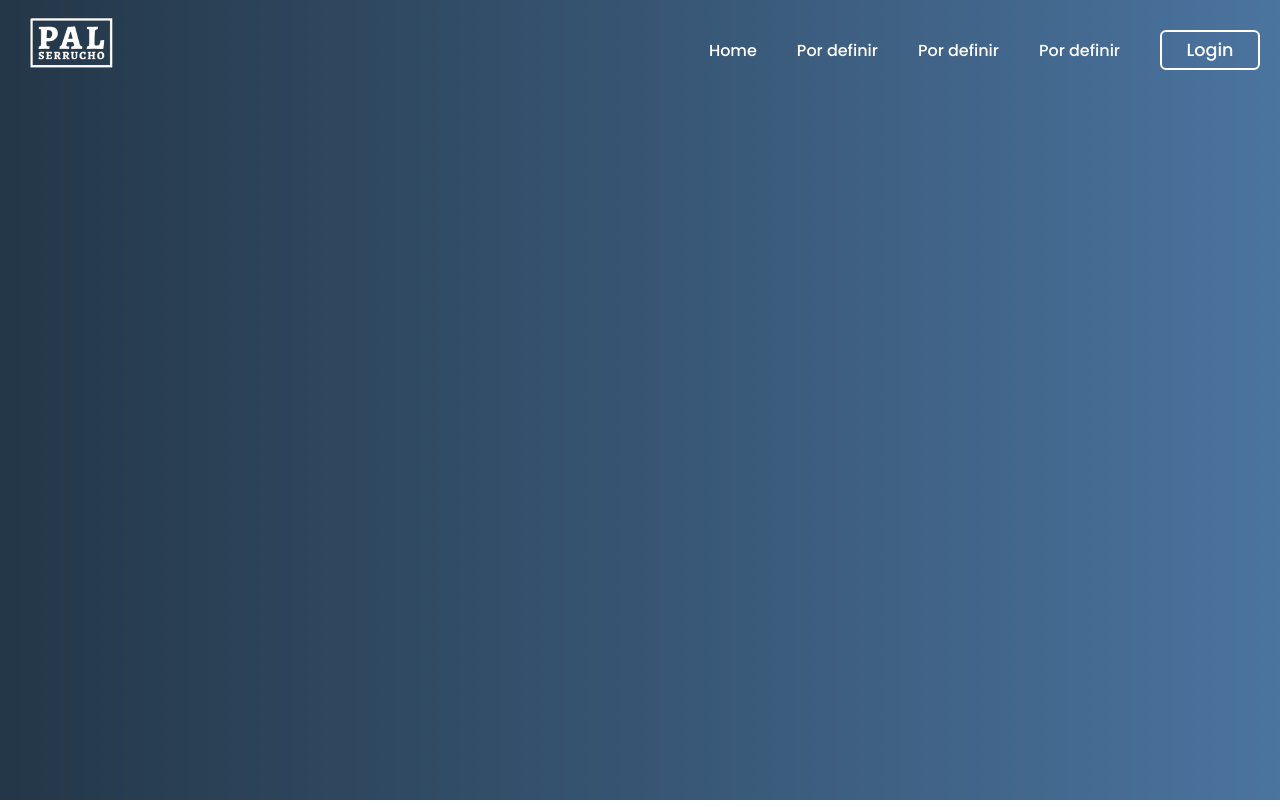
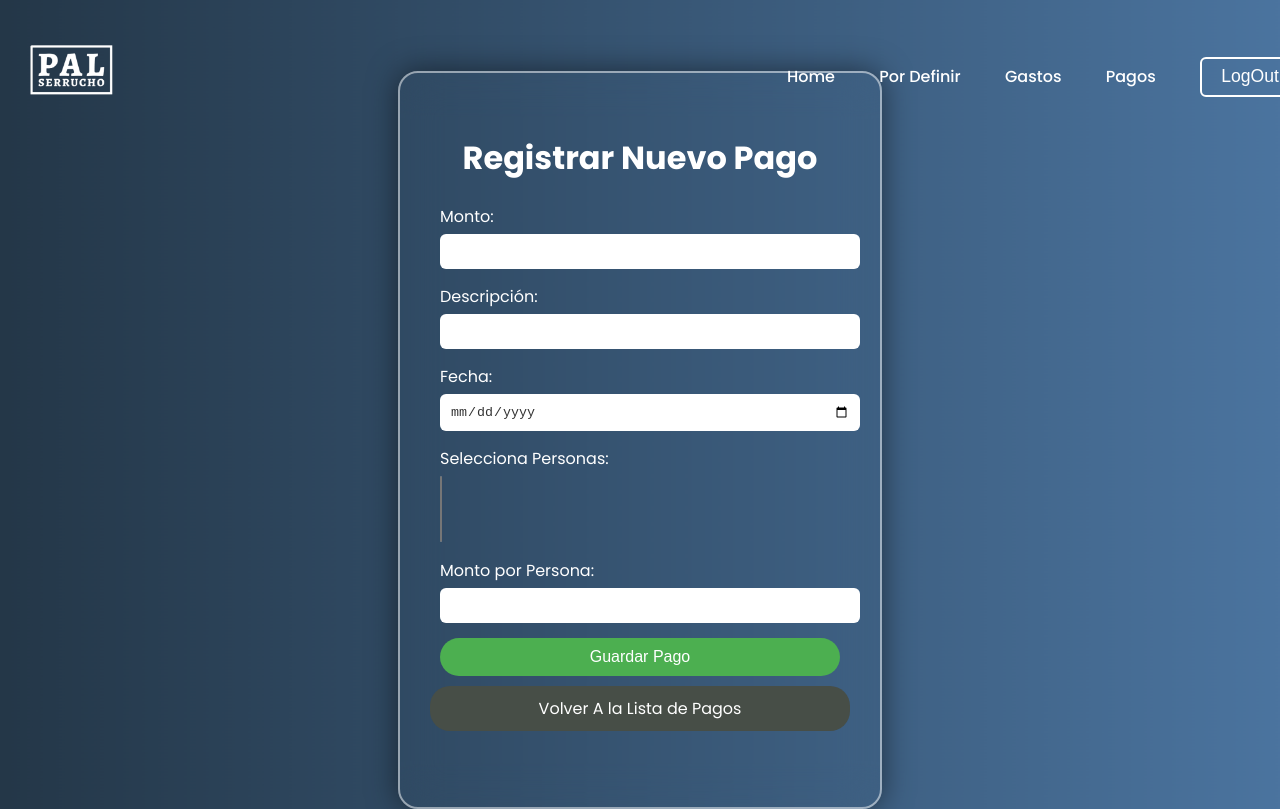
Before and after one commit to Thunder04Wolf/PalSerrucho, a plain HTML site: page HTML/RegistroPagos.html in a window 1280 px wide. Drawn offline with Linux system fonts and the light colour scheme; no server answers.

Commit message:
adding routes

```diff
--- a/HTML/RegistroPagos.html
+++ b/HTML/RegistroPagos.html
@@ -1,27 +1,55 @@
 <!DOCTYPE html>
-<html lang="es" class="pagos-page">
+<html lang="es">
 <head>
     <meta charset="UTF-8">
     <meta name="viewport" content="width=device-width, initial-scale=1.0">
-    <title>Lista de Pagos</title>
-    <link rel="stylesheet" href="../Styles/Pagos.css">
+    <title>Registro de Pago</title>
+    <link rel="stylesheet" href="../Styles/Registro.css">
 </head>
-<body>
+<body class="custom-body">
     <header class="custom-header">
         <h2 class="logo"><img src="../assets/Logo.png" alt="Logo" width="50%" /></h2>
         <nav class="navigation">
-            <a href="#" class="custom-a">Home</a>
-            <a href="#" class="custom-a">Por definir</a>
-            <a href="#" class="custom-a">Por definir</a>
-            <a href="#" class="custom-a">Por definir</a>
-            <button class="btnLogin-popup">Login</button>
+          <a href="Lista.html" class="custom-a">Home</a>
+          <a href="#" class="custom-a">Por Definir</a>
+          <a href="Registro.html" class="custom-a">Gastos</a>
+          <a href="RegistroPagos.html" class="custom-a">Pagos</a>
+          <button id="logoutButton" class="btnLogin-popup">LogOut</button>
+
         </nav>
-    </header>
-
-    <div class="custom-body">
-        <div id="paymentsList"></div>
+      </header>
+    <div class="wrapper active-popup">
+        <div class="form-box RegisterPayments">
+            <form id="paymentForm" class="contenedor">
+                <h1>Registrar Nuevo Pago</h1>
+                <div class="input-box">
+                    <label for="amount">Monto:</label>
+                    <input type="number" id="amount" name="amount" step="0.01" required>
+                </div>
+                <div class="input-box">
+                    <label for="description">Descripción:</label>
+                    <input type="text" id="description" name="description" required>
+                </div>
+                <div class="input-box">
+                    <label for="date">Fecha:</label>
+                    <input type="date" id="date" name="date" required>
+                </div>
+                <div class="input-box">
+                    <label for="people">Selecciona Personas:</label>
+                    <select id="people" name="people" multiple required>
+                        <!-- Las opciones se llenarán dinámicamente con JavaScript -->
+                    </select>
+                </div>
+                <div class="input-box">
+                    <label for="amountPerPerson">Monto por Persona:</label>
+                    <input type="text" id="amountPerPerson" readonly>
+                </div>
+                <button type="submit" class="btn">Guardar Pago</button>
+                <a href="../HTML/Pagos.html" class="btn-link">Volver A la Lista de Pagos</a>
+                <p id="message"></p>
+            </form>
+        </div>
     </div>
-
-    <script type="module" src="../js/Pagos.js"></script>
+    <script type="module" src="../js/RegistroPagos.js"></script>
 </body>
 </html>
--- a/js/Login.js
+++ b/js/Login.js
@@ -52,7 +52,7 @@ document.getElementById('loginForm').addEventListener('submit', function (e) {
   signInWithEmailAndPassword(auth, email, password)
     .then((userCredential) => {
       // Redirigir a la página de lista de gastos después de iniciar sesión
-      window.location.href = '../HTML/Pagos.html';
+      window.location.href = '../HTML/Lista.html';
     })
     .catch((error) => {
       alert(error.message);
--- a/js/Pagos.js
+++ b/js/Pagos.js
@@ -1,6 +1,6 @@
 import { initializeApp } from 'https://www.gstatic.com/firebasejs/9.22.1/firebase-app.js';
 import { getFirestore, collection, getDocs } from 'https://www.gstatic.com/firebasejs/9.22.1/firebase-firestore.js';
-import { getAuth } from 'https://www.gstatic.com/firebasejs/9.22.1/firebase-auth.js';
+import { getAuth, signOut  } from 'https://www.gstatic.com/firebasejs/9.22.1/firebase-auth.js';
 
 // Configuración de Firebase
 const firebaseConfig = {
@@ -120,6 +120,20 @@ function showNextPayment() {
     }
 }
 
+        logoutButton.addEventListener('click', () => {
+          signOut(auth)
+            .then(() => {
+              // Redirige a la página de login después de cerrar la sesión
+              window.location.href = 'Login.html';
+            })
+            .catch((error) => {
+              // Maneja cualquier error que ocurra
+              console.error('Error al cerrar sesión:', error);
+            });
+        });
+
+
+
 // Cargar pagos cuando la ventana se carga
 window.addEventListener('load', () => {
     const user = getCurrentUser();
--- a/js/RegistroPagos.js
+++ b/js/RegistroPagos.js
@@ -1,6 +1,6 @@
 import { initializeApp } from 'https://www.gstatic.com/firebasejs/9.22.1/firebase-app.js';
 import { getFirestore, collection, getDocs, addDoc } from 'https://www.gstatic.com/firebasejs/9.22.1/firebase-firestore.js';
-import { getAuth } from 'https://www.gstatic.com/firebasejs/9.22.1/firebase-auth.js';
+import { getAuth, signOut } from 'https://www.gstatic.com/firebasejs/9.22.1/firebase-auth.js';
 
 // Configuración de Firebase
 const firebaseConfig = {
@@ -121,6 +121,17 @@ function displayMessage(message, type) {
     messageElement.textContent = message;
     messageElement.style.color = type === 'error' ? 'red' : 'green';
 }
+logoutButton.addEventListener('click', () => {
+    signOut(auth)
+      .then(() => {
+        // Redirige a la página de login después de cerrar la sesión
+        window.location.href = 'Login.html';
+      })
+      .catch((error) => {
+        // Maneja cualquier error que ocurra
+        console.error('Error al cerrar sesión:', error);
+      });
+  });
 
 // Cargar usuarios cuando la ventana se carga
 window.addEventListener('load', loadRegisteredUsers);
```
Also changed, not shown: HTML/Lista.html (+7 -6 lines), HTML/Login.html (+4 -4 lines), HTML/Pagos.html (+6 -6 lines), HTML/Registro.html (+8 -6 lines), js/Lista.js (+13 -1 lines), js/RegistroGastos.js (+12 -1 lines).
